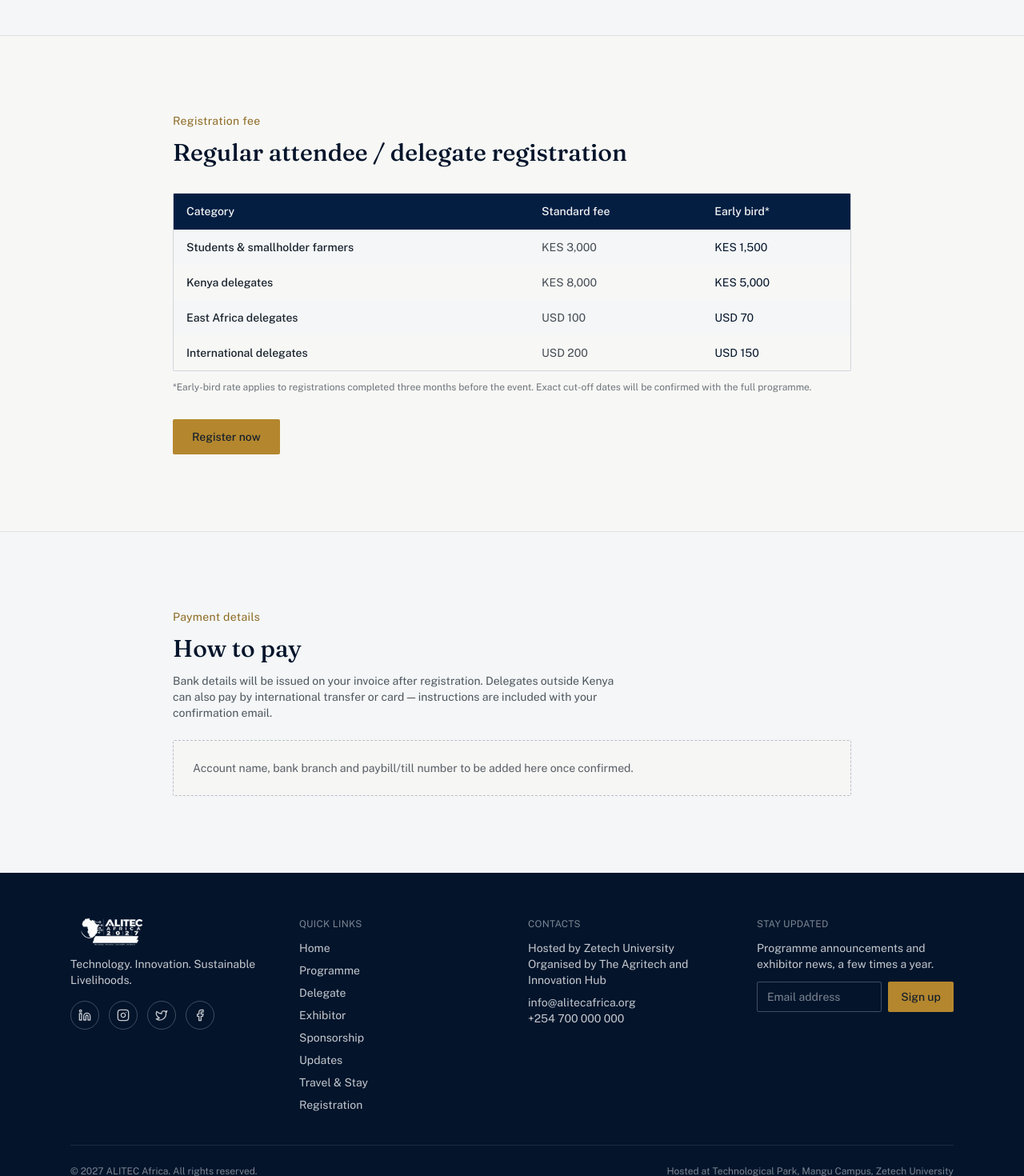
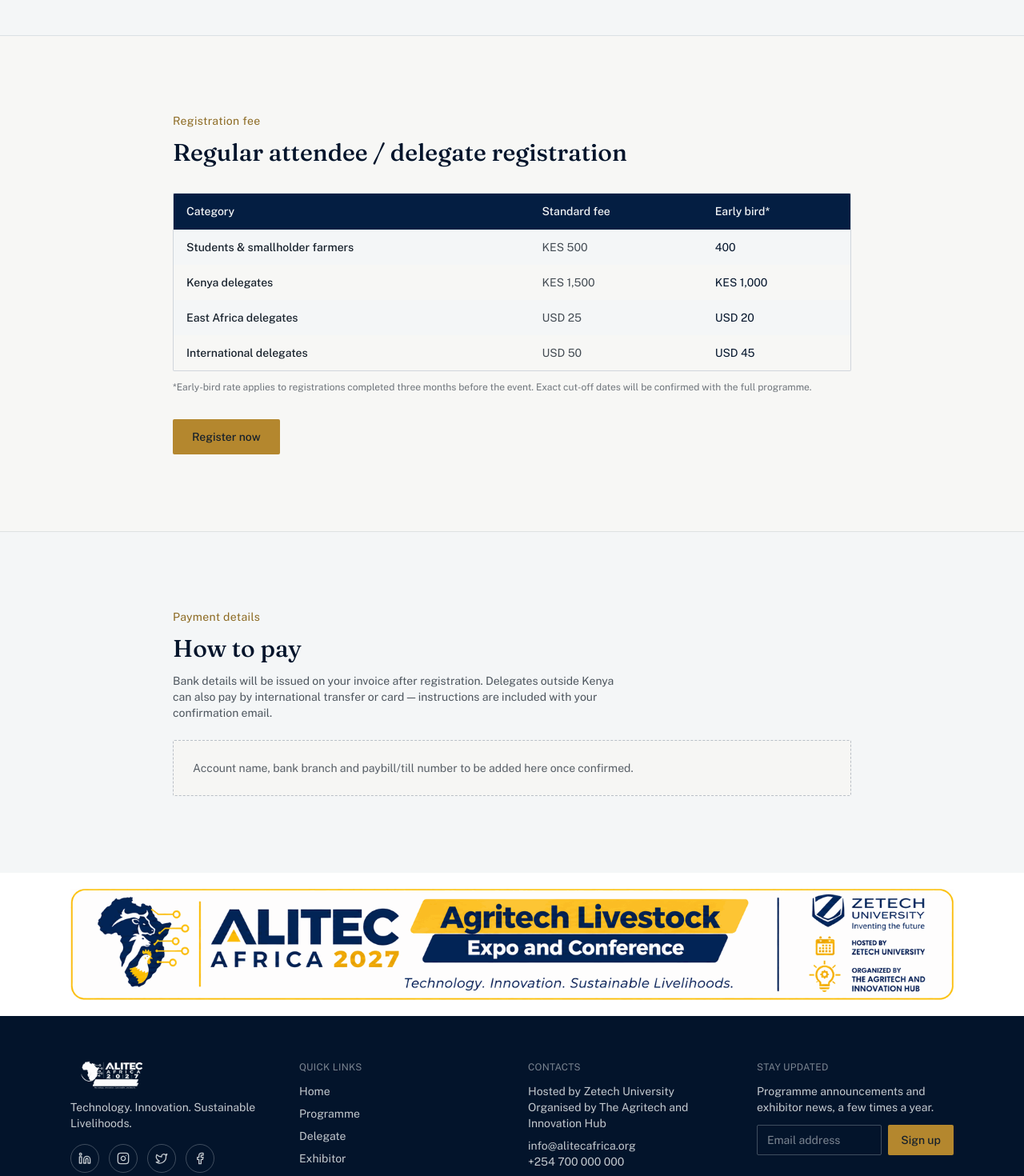
Before and after one commit to Ericmuturimwangi/alitech, a React (Vite) app: page /delegate in a window 1280 px wide. Shown: the part 813-2283 px from the top of the page at 80% size. Built offline with nearby package versions, Linux system fonts and the light colour scheme.

Commit message:
update on the banner and dates

```diff
--- a/src/assets-remote.ts
+++ b/src/assets-remote.ts
@@ -1,8 +1,11 @@
 // Local brand assets — supplied directly rather than hotlinked.
 import logo from "./assets/alitec-logo.png";
 import banner from "./assets/alitec-banner.png";
+// Same banner, whitespace trimmed, for use as a full-width strip.
+import bannerStrip from "./assets/alitec-banner-strip.png";
 
 export const ASSETS = {
   logo,
   heroBanner: banner,
+  bannerStrip,
 };
--- a/src/components/Countdown.tsx
+++ b/src/components/Countdown.tsx
@@ -31,14 +31,14 @@
       <div className="mx-auto grid max-w-6xl gap-10 px-6 py-16 md:grid-cols-[1fr_auto] md:items-center">
         <div>
           <p className="font-body text-sm tracking-wide text-gold-light">Save the date</p>
-          <h2 className="mt-3 font-display text-3xl font-medium md:text-4xl">10 – 12 March 2027</h2>
+          <h2 className="mt-3 font-display text-3xl font-medium md:text-4xl">4th – 5th Mar 2027</h2>
           <p className="mt-3 max-w-sm font-body text-paper/75">
-            Three days at Zetech University, Nairobi. The countdown to ALITEC Africa 2027 is on.
+            Two days at Zetech University, Nairobi. The countdown to ALITEC Africa 2027 is on.
           </p>
           <dl className="mt-6 grid grid-cols-3 gap-6 font-body text-sm text-paper/70 sm:max-w-md">
             <div>
               <dt className="text-paper/50">Dates</dt>
-              <dd className="mt-1">10–12 Mar 2027</dd>
+              <dd className="mt-1">4th – 5th Mar 2027</dd>
             </div>
             <div>
               <dt className="text-paper/50">Venue</dt>
--- a/src/components/Footer.tsx
+++ b/src/components/Footer.tsx
@@ -17,6 +17,15 @@
 export default function Footer() {
   return (
     <footer className="bg-navy-dark text-paper/80">
+      <div className="bg-white">
+        <div className="mx-auto max-w-6xl px-6 py-5">
+          <img
+            src={ASSETS.bannerStrip}
+            alt="ALITEC Africa 2027 — Agritech Livestock Expo and Conference. Technology. Innovation. Sustainable Livelihoods. Hosted by Zetech University, organised by The Agritech and Innovation Hub."
+            className="w-full"
+          />
+        </div>
+      </div>
       <div className="mx-auto max-w-6xl px-6 py-14">
         <div className="grid gap-10 md:grid-cols-4">
           <div className="md:col-span-1">
--- a/src/components/Hero.tsx
+++ b/src/components/Hero.tsx
@@ -1,9 +1,9 @@
 import { PHOTOS } from "../lib/photos";
 
 const stats = [
-  { value: "5,000+", label: "Expected delegates" },
-  { value: "150+", label: "Exhibiting brands" },
-  { value: "60+", label: "Speakers & panellists" },
+  { value: "3,000+", label: "Expected delegates" },
+  { value: "100+", label: "Exhibiting brands" },
+  { value: "20+", label: "Speakers & panellists" },
   { value: "20", label: "African countries" },
 ];
 
--- a/src/pages/Delegate.tsx
+++ b/src/pages/Delegate.tsx
@@ -1,10 +1,10 @@
 import { PHOTOS } from "../lib/photos";
 
 const fees = [
-  { category: "Students & smallholder farmers", standard: "KES 3,000", earlyBird: "KES 1,500" },
-  { category: "Kenya delegates", standard: "KES 8,000", earlyBird: "KES 5,000" },
-  { category: "East Africa delegates", standard: "USD 100", earlyBird: "USD 70" },
-  { category: "International delegates", standard: "USD 200", earlyBird: "USD 150" },
+  { category: "Students & smallholder farmers", standard: "KES 500", earlyBird: "400" },
+  { category: "Kenya delegates", standard: "KES 1,500", earlyBird: "KES 1,000" },
+  { category: "East Africa delegates", standard: "USD 25", earlyBird: "USD 20" },
+  { category: "International delegates", standard: "USD 50", earlyBird: "USD 45" },
 ];
 
 export default function Delegate() {
--- a/src/pages/Exhibitor.tsx
+++ b/src/pages/Exhibitor.tsx
@@ -1,9 +1,9 @@
 import { PHOTOS } from "../lib/photos";
 
 const booths = [
-  { type: "Standard booth (9 sqm)", price: "KES 120,000" },
-  { type: "Priority / corner booth (9 sqm)", price: "KES 180,000" },
-  { type: "Premium stand (18 sqm)", price: "KES 320,000" },
+  { type: "Standard booth (9 sqm)", price: "KES 80,000" },
+  { type: "Priority / corner booth (9 sqm)", price: "KES 120,000" },
+  { type: "Premium stand (18 sqm)", price: "KES 240,000" },
 ];
 
 const inclusions = [
```
Also changed, not shown: src/assets/alitec-banner-strip.png (added).
